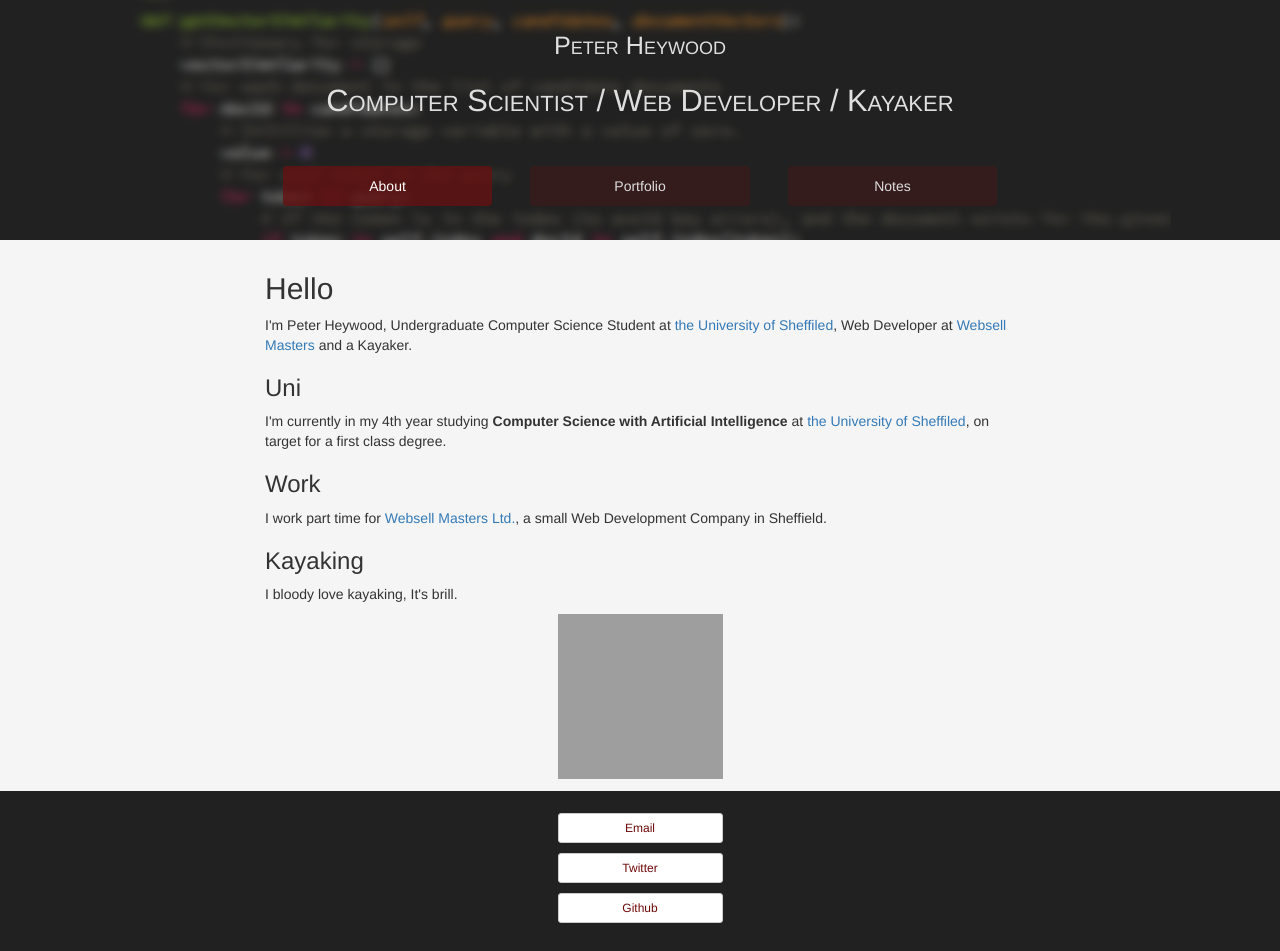
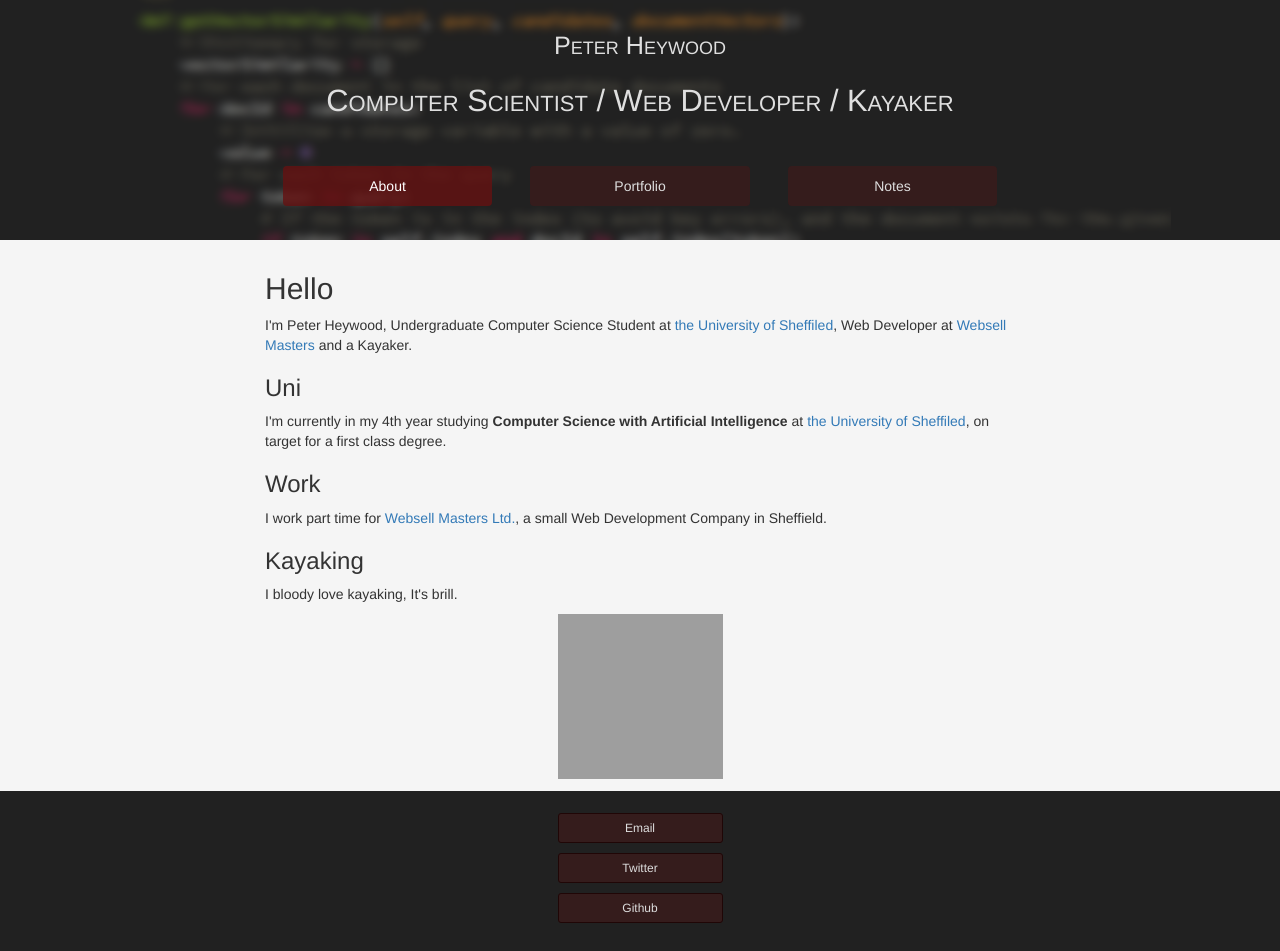
Before and after one commit to ptheywood/ptheywood.github.io, a Jekyll site: the page built from index.html, in a window 1280 px wide. Built offline with Jekyll 4.4.1, drawn with Linux system fonts in a browser that asks for light colours; nearby versions of some CDN libraries; library files that are not in the unit come from our copies; Markdown is read by kramdown in place of the engine named in the settings; grey boxes are pictures that could not be loaded.

Commit message:
Update footer link style

```diff
--- a/css/main.css
+++ b/css/main.css
@@ -77,8 +77,18 @@ body {
     min-height: 160px;
 }
 
-.footer a {
-    color: #6F0909;
+.footer a.btn {
+    color: #ddd;
+    background-color: #3B1919;
+    background-color: rgba(100, 17, 17, 0.3);
+    border-color: #200606;
+}
+.footer a.btn:hover,
+.footer a.btn:active {
+    color: #eee;
+    background-color: #421818;
+    background-color: rgba(100, 17, 17, 0.6);
+    border-color: #200606;
 }
 
 .footer .container {
```
